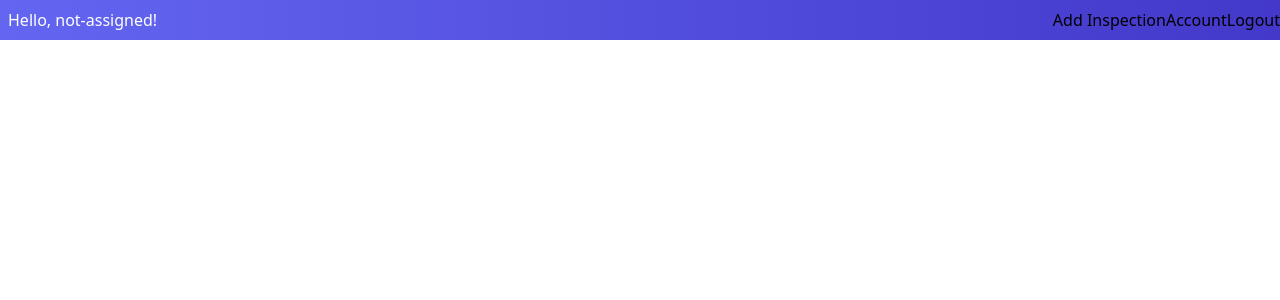
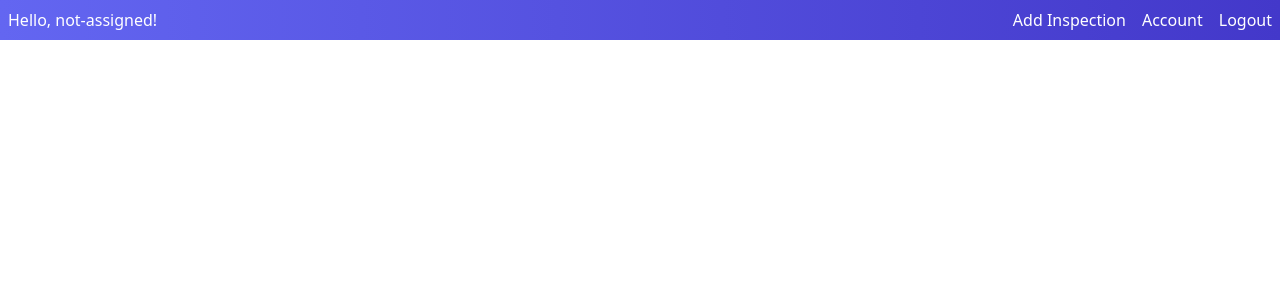
Before and after one commit to SzymanskiFilip/car-inspection-management, a React (Create React App) app in the folder frontend/: page /inspections in a window 1280 px wide. Shown: the top 300 px of the page. Built offline with nearby package versions, Linux system fonts and the light colour scheme.

Commit message:
styled inspections page

```diff
--- a/frontend/src/index.css
+++ b/frontend/src/index.css
@@ -19,3 +19,28 @@
 .login-button{
     @apply rounded min-h-min h-10 my-4 bg-gradient-to-r from-sky-500 to-sky-600 text-white transition-all duration-75 hover:border-2
 }
+
+.nav-button{
+    display: inline-block;
+    position: relative;
+    color: white;
+    @apply mx-2;
+}
+
+.nav-button:after{
+    content: '';
+    position: absolute;
+    width: 100%;
+    transform: scaleX(0);
+    height: 1px;
+    bottom: 0;
+    left: 0;
+    background-color: white;
+    transform-origin: bottom right;
+    transition: transform 0.25s ease-out;
+}
+
+.nav-button:hover:after{
+    transform: scaleX(1);
+    transform-origin: bottom left;
+}
```
